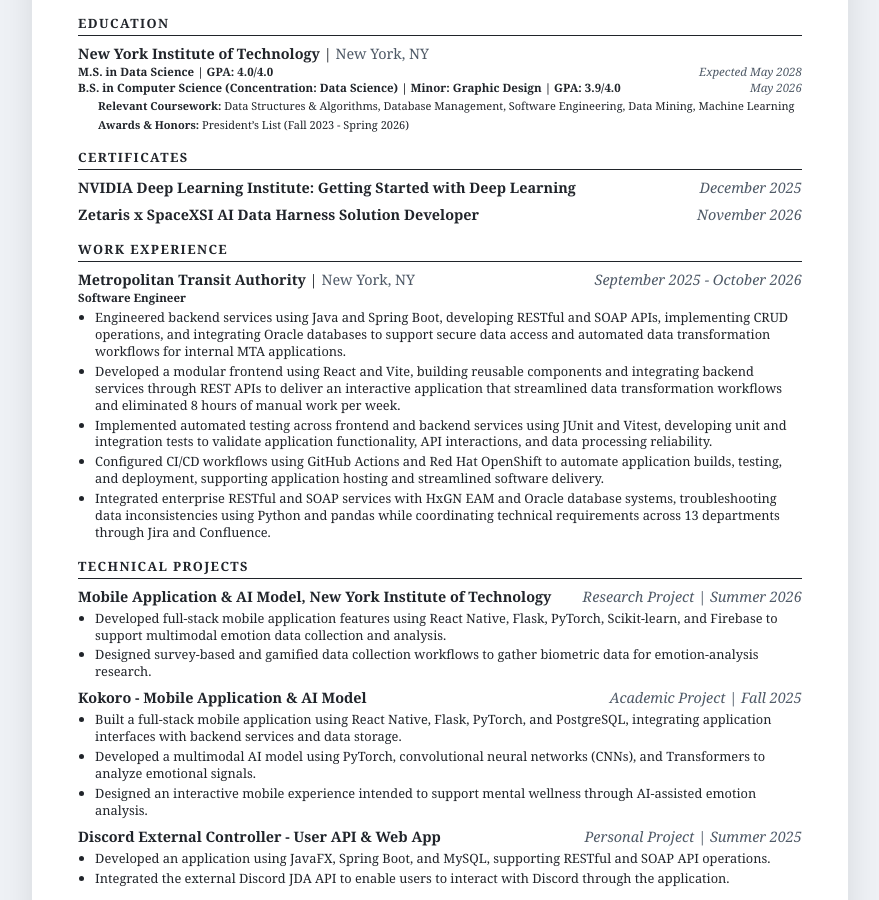
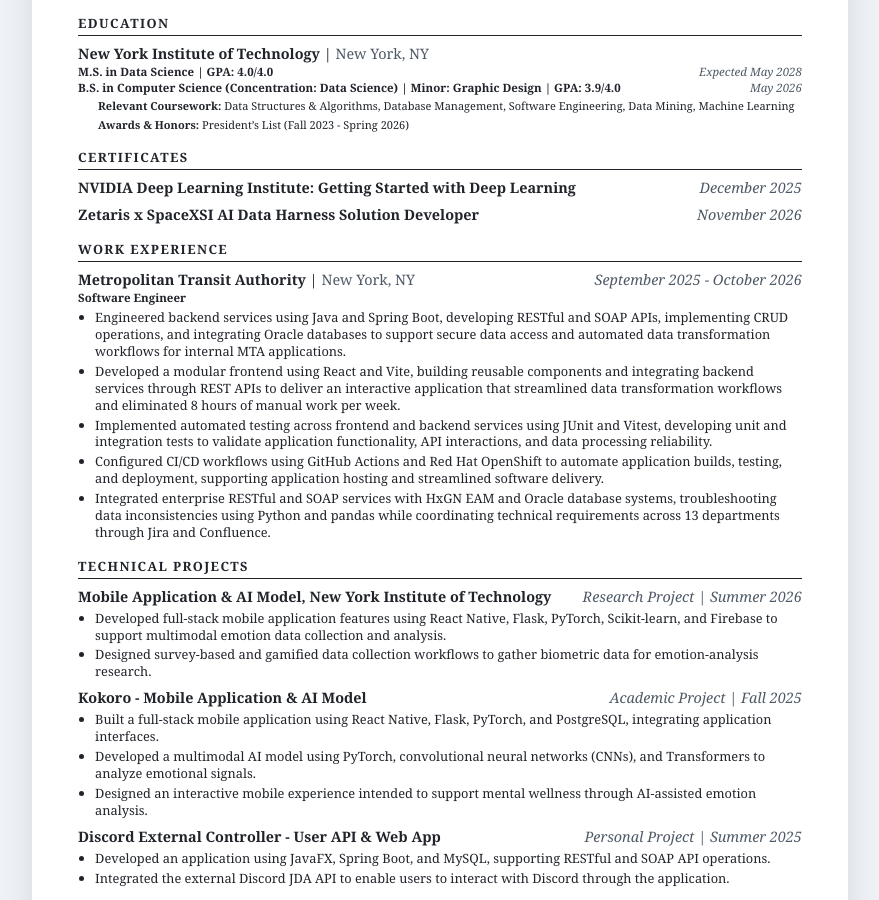
Before and after one commit to asoorooj/resume, a plain HTML site: page index.html in a window 1280 px wide. Shown: the part 120-1020 px from the top of the page, without its empty margins (200-1079 px from the left). Drawn offline with Linux system fonts and the light colour scheme.

Commit message:
Simplify project description in index.html
Removed redundant text from project description.

```diff
--- a/index.html
+++ b/index.html
@@ -441,7 +441,7 @@
                 <li class="resume-list-item">
                     Built a full-stack mobile application using React Native,
                     Flask, PyTorch, and PostgreSQL, integrating application
-                    interfaces with backend services and data storage.
+                    interfaces.
                 </li>
 
                 <li class="resume-list-item">
```
